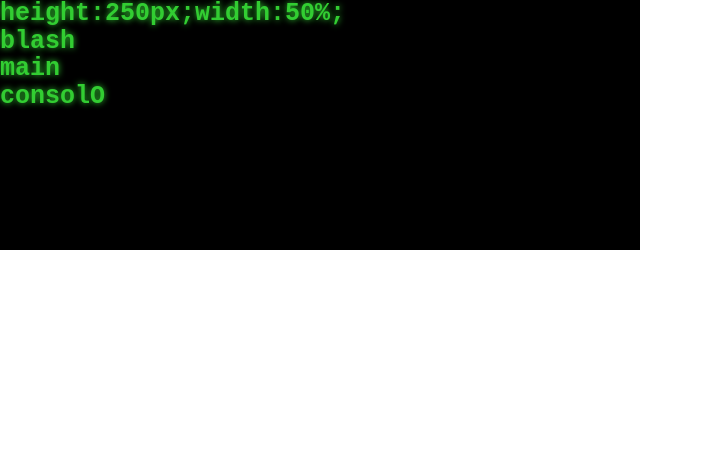
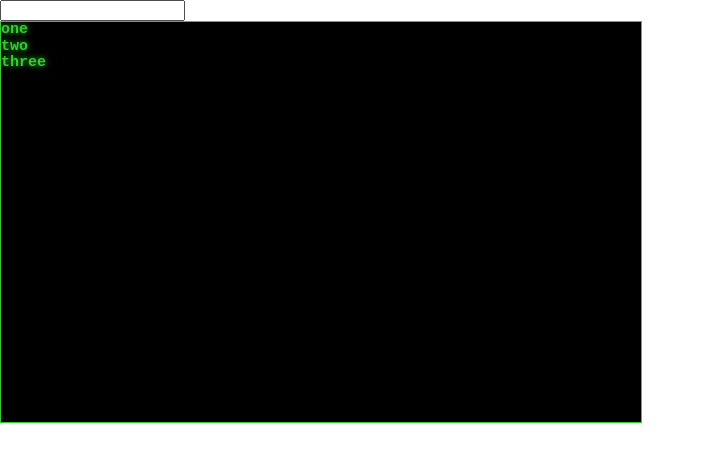
Before and after one commit to darlandieterich/vuejs-retro-console, a Vue app: page / in a window 1280 px wide. Shown: the top 462 px of the page, without its empty margins (0-705 px from the left). Built offline with nearby package versions, Linux system fonts and the light colour scheme.

Commit message:
More updates

```diff
--- a/src/App.vue
+++ b/src/App.vue
@@ -1,6 +1,7 @@
 <template>
   <div id="app">
-    <RetroConsole :output="['blash', 'main', 'consolO']" :fullscreen="false" :fontSize="25"/>
+    <input type="text" ref="fieldx" v-model="value" v-on:keyup.enter="insere">
+    <RetroConsole :output="lines" :fullscreen="false" :fontSize="15" :consoleSize="{height:'400px',width:'50%'}"/>
   </div>
 </template>
 
@@ -11,6 +12,18 @@ export default {
   name: 'App',
   components: {
     RetroConsole
+  },
+  data () {
+    return {
+      lines: ['one', 'two', 'three'],
+      value: ''
+    }
+  },
+  methods: {
+    insere () {
+      this.lines.push(this.value)
+      this.value = ''
+    }
   }
 }
 </script>
--- a/src/components/RetroConsole.vue
+++ b/src/components/RetroConsole.vue
@@ -1,11 +1,11 @@
 <template>
-  <div class="retro-console" v-bind:class="{fullscreen: fullscreen}" :style="`${getStyle} font-size:${fontSize}px`">
-    {{getStyle}}
-    <div v-for="o in output" v-bind:key="o" >{{o}}</div>
+  <div class="retro-console" v-bind:class="{fullscreen: fullscreen}" :style="`font-size:${fontSize}px; ${getStyle}`">
+    <div v-for="(o, idx) in output" v-bind:key="o+idx" >{{o}}</div>
   </div>
 </template>
 
 <script>
+
 export default {
   name: 'RetroConsole',
   props: {
@@ -35,7 +35,7 @@ export default {
     getStyle: function () {
       return Object.entries(this.consoleSize).map(function (key) {
         return `${key[0]}:${key[1]}`
-      }).join(";")+";"
+      }).join(";")
     }
   }
 }
@@ -43,6 +43,9 @@ export default {
 
 <style lang="scss" scoped>
 .retro-console {
+  overflow: scroll;
+  overflow-x: hidden;
+  overflow-y: auto;
   color: limegreen;
   background-color: black;
   font-family: monospace;
@@ -50,10 +53,12 @@ export default {
   line-height: 1.1;
   font-size: 20px;
   text-shadow: 0px 0px 6px limegreen;
+  border: 1px;
+  border-style: solid;
+  border-color: limegreen;
 }
 .fullscreen {
   position: absolute;
   height: 100vh;
-
 }
 </style>
```
